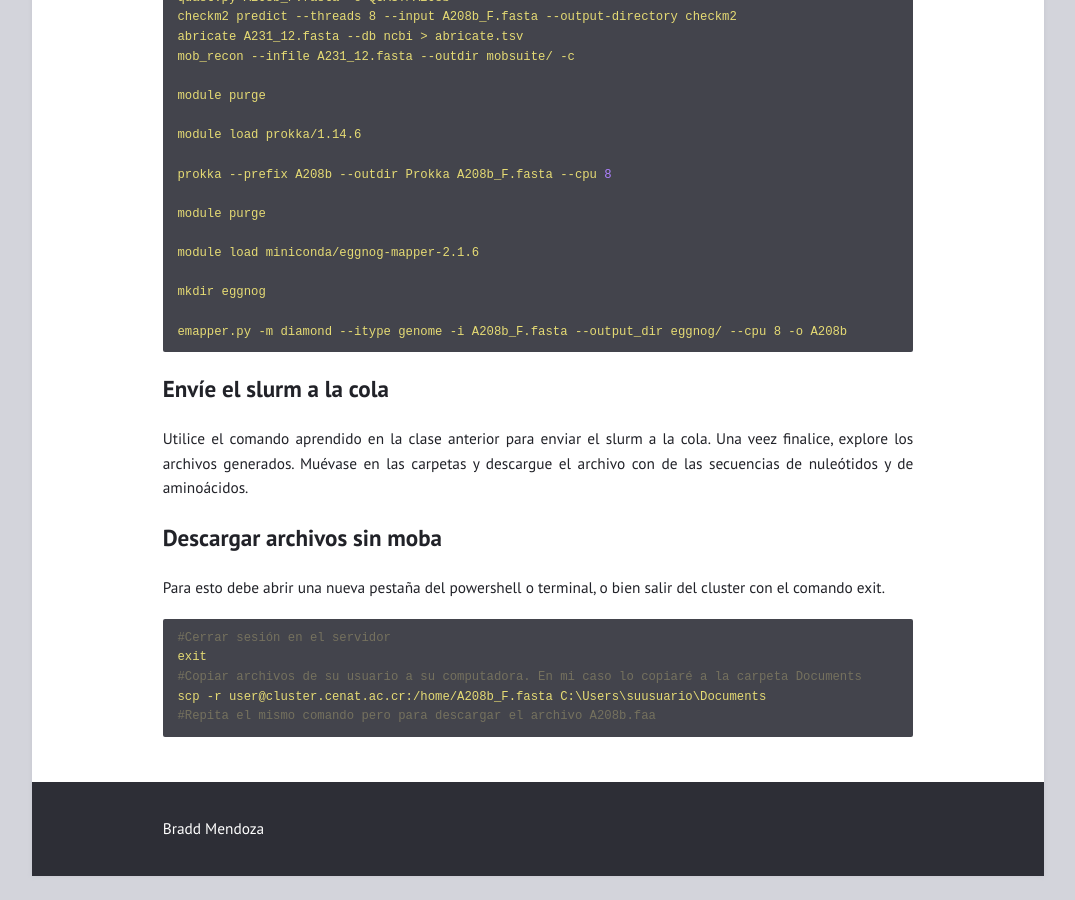
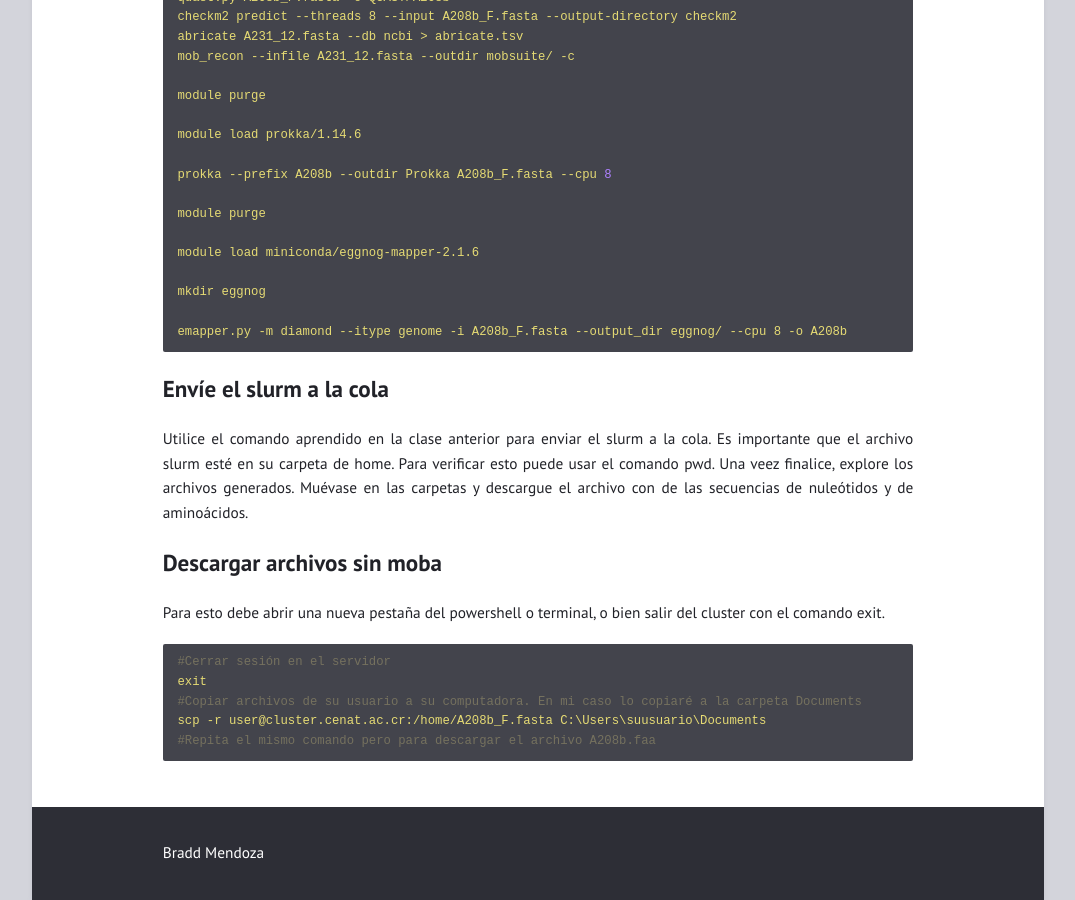
Before and after one commit to braddmg/GenPro, a Jekyll site: the page built from _posts/2024-09-07-Anotación-de-genomas.md, in a window 1280 px wide and 900 px high, scrolled down 1078 px. Shown: the whole window, without its empty margins (102-1177 px from the left). Built offline with Jekyll 4.4.1, drawn with Linux system fonts in a browser that asks for light colours; before the commit the page ends 1954 px from its top, so only the background shows below that.

Commit message:
Update 2024-09-07-Anotación-de-genomas.md

````diff
--- a/_posts/2024-09-07-Anotación-de-genomas.md
+++ b/_posts/2024-09-07-Anotación-de-genomas.md
@@ -58,7 +58,8 @@ mkdir eggnog
 emapper.py -m diamond --itype genome -i A208b_F.fasta --output_dir eggnog/ --cpu 8 -o A208b
 ```
 ## Envíe el slurm a la cola
-Utilice el comando aprendido en la clase anterior para enviar el slurm a la cola. Una veez finalice, explore los archivos generados. Muévase en las carpetas y descargue el archivo con de las secuencias de nuleótidos y de aminoácidos.
+Utilice el comando aprendido en la clase anterior para enviar el slurm a la cola. Es importante que el archivo slurm esté en su carpeta de home. Para verificar esto puede usar el comando pwd.
+Una veez finalice, explore los archivos generados. Muévase en las carpetas y descargue el archivo con de las secuencias de nuleótidos y de aminoácidos.
 
 ## Descargar archivos sin moba
 Para esto debe abrir una nueva pestaña del powershell o terminal, o bien salir del cluster con el comando exit.
````
